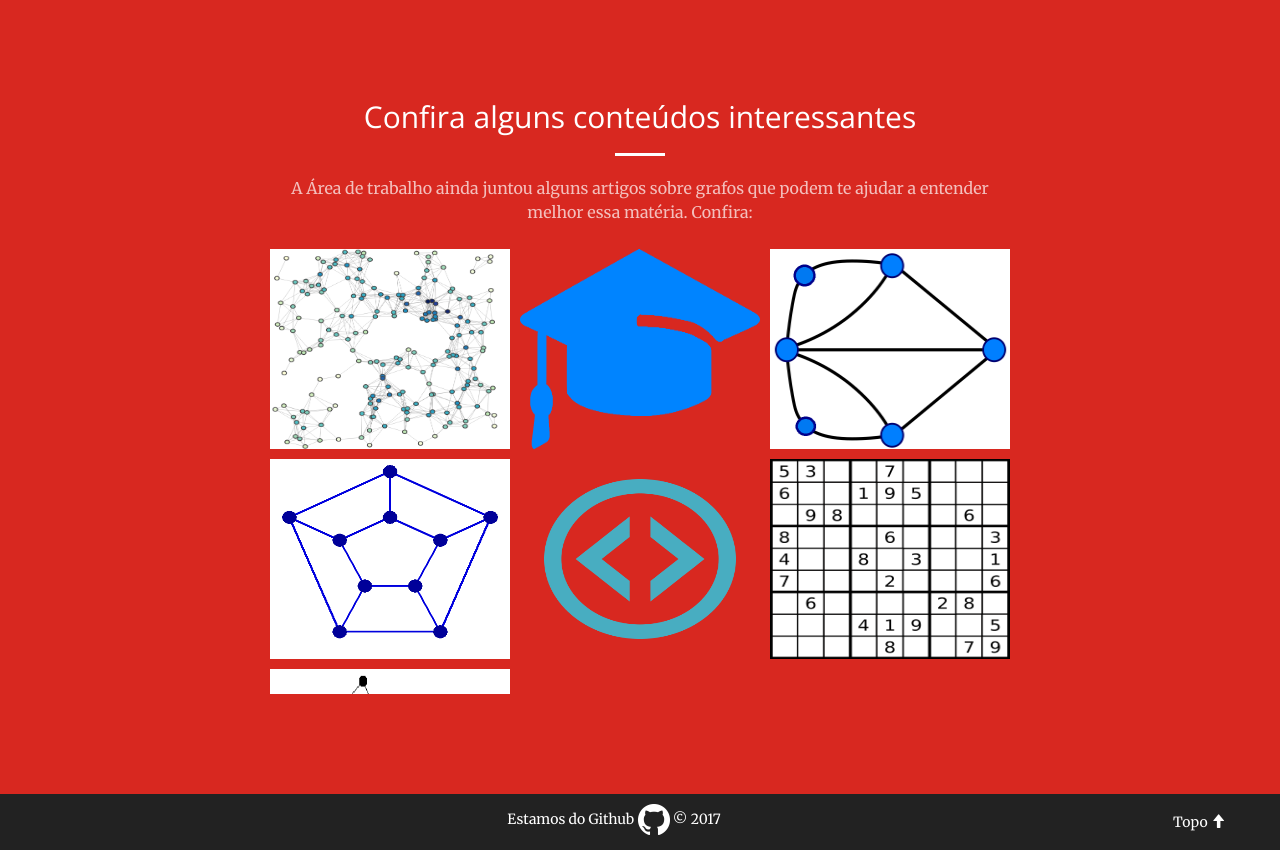
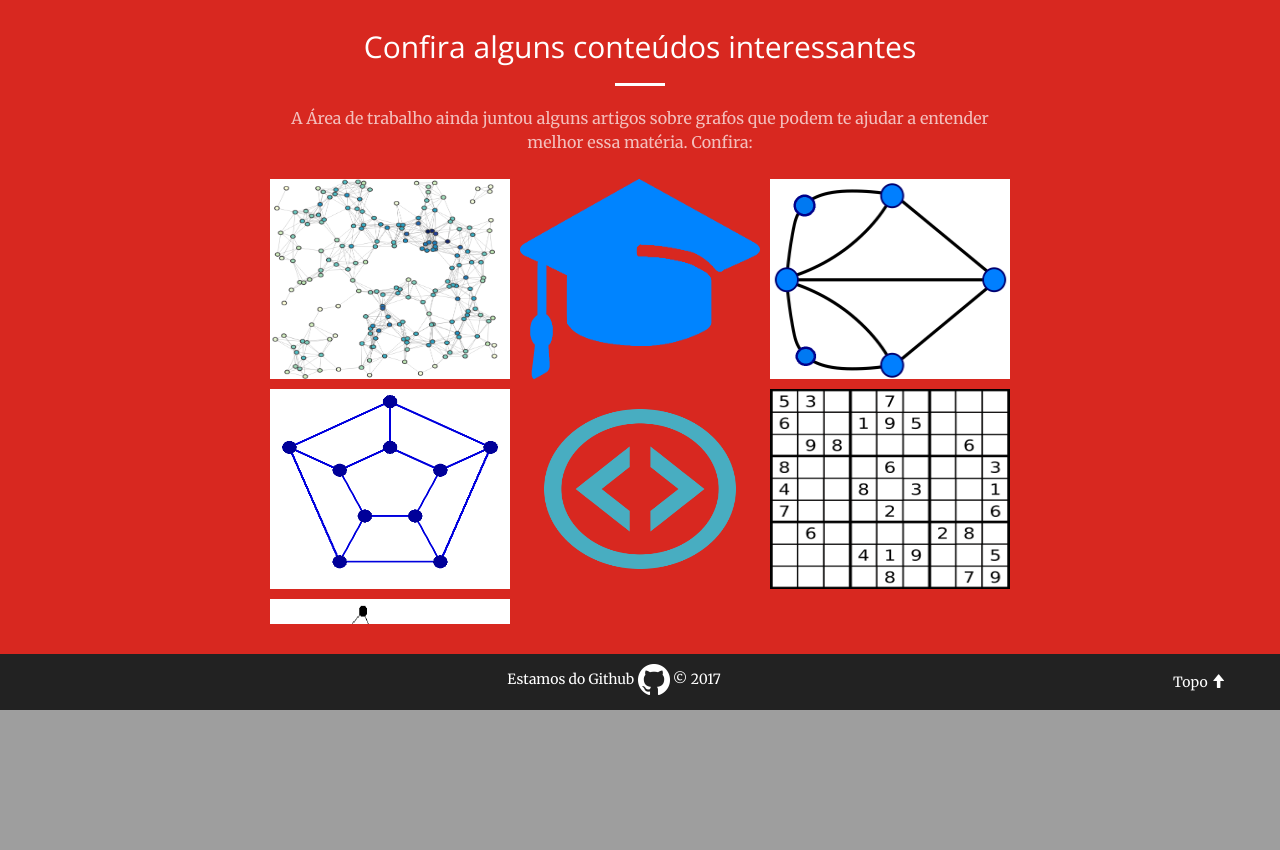
Before and after one commit to lucasaciole/grafos, a Flask app: page /areadetrabalho/ in a window 1280 px wide. Shown: the part 980-1830 px from the top of the page. After the commit the page ends 1690 px from the top, so only its background shows below. Run offline with Flask 2, Linux system fonts and the light colour scheme; some libraries are stand-ins or nearby versions.

Commit message:
Fix section padding

```diff
--- a/static/css/index.css
+++ b/static/css/index.css
@@ -83,7 +83,7 @@ p {
   color: rgba(255, 255, 255, 0.7);
 }
 section {
-  padding: 100px 0;
+  padding: 30px 0;
 }
 aside {
   padding: 50px 0;
```
